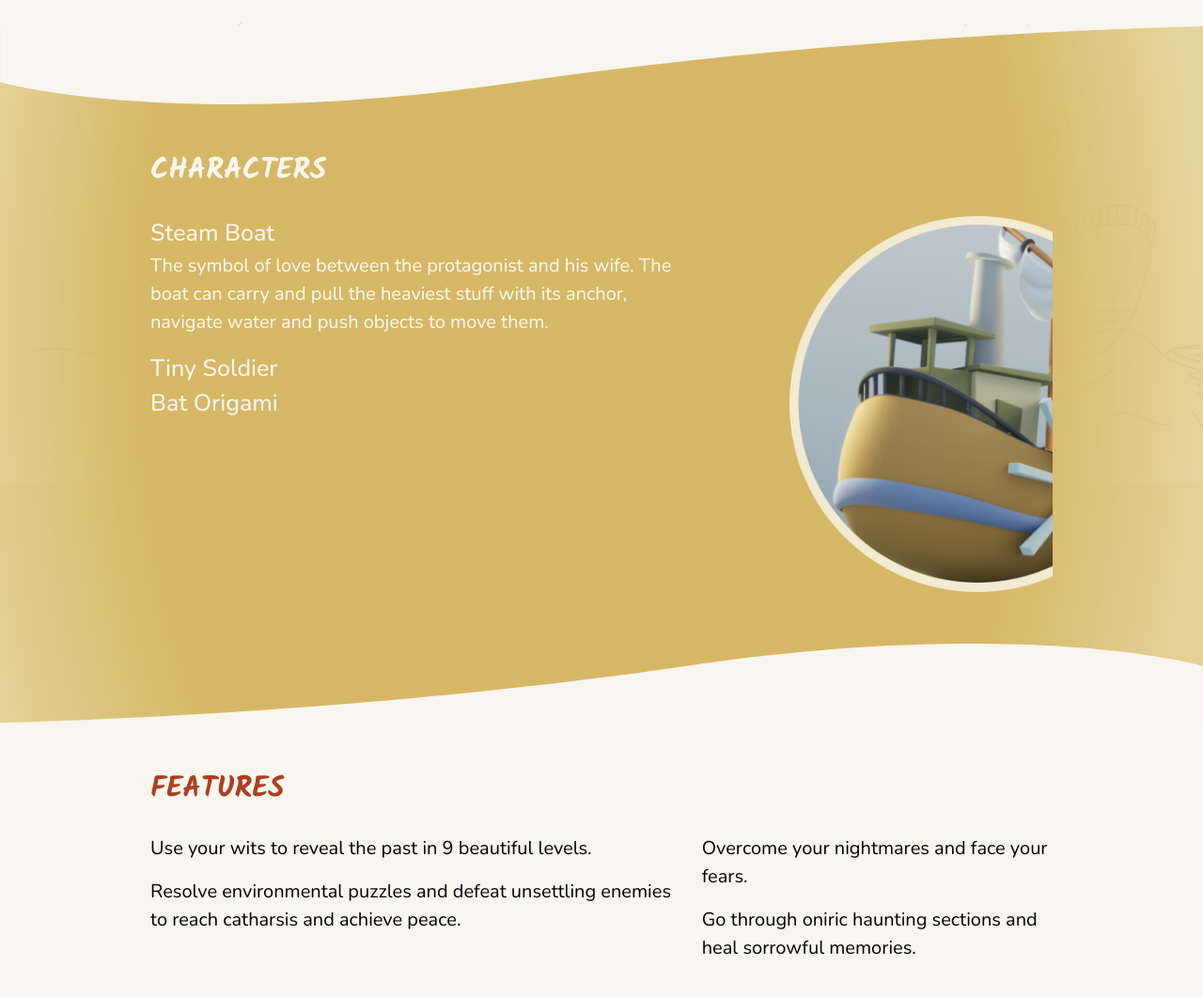
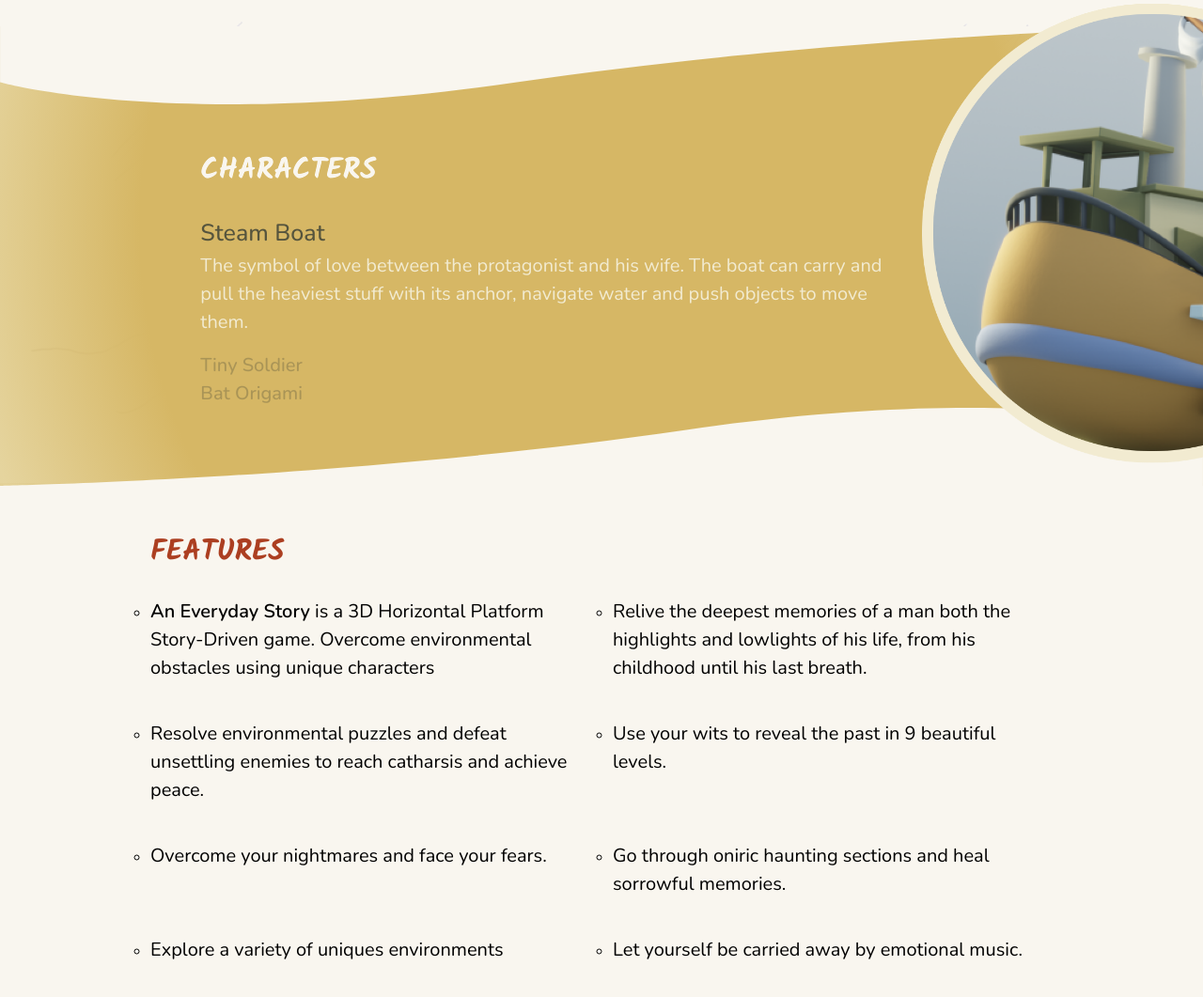
Before and after one commit to roroland/aes, a website: page index.html in a window 1280 px wide. Shown: the part 1311-2372 px from the top of the page at 94% size. Drawn offline with nearby package versions, Linux system fonts and the light colour scheme.

Commit message:
Improve characters

```diff
--- a/index.html
+++ b/index.html
@@ -53,9 +53,16 @@
         <article class="characters" id="characters">
           <img class="top-left" src="images/bottom-inverted.svg" alt="bottom-inverted">
           <!-- Characters -->
-          <div>
+          <div class="characters-image">
+            <ul>
+              <li>
+                <img src="/images/steam_boat.png" alt="Steam boat">
+              </li>
+            </ul>
+          </div>
+          <div class="characters--wrapper">
             <h2>Characters</h2>
-            <div class="characters--wrapper">
+            <h3></h3>
               <div class="characters-desc">
                 <dl>
                   <dt class="active">
@@ -87,12 +94,6 @@
                   </dd>
                 </dl>
               </div>
-              <ul class="characters-image">
-                <li>
-                  <img src="/images/steam_boat.png" alt="Steam boat">
-                </li>
-              </ul>
-            </div>
           </div>
           <img class="bottom-right" src="images/bottom-right.svg" alt="bottom-right">
         </article>
@@ -100,12 +101,29 @@
           <!-- Features -->
           <h2>Features</h2>
           <ul>
+            <li>
+              <p><strong>An Everyday Story</strong> is a 3D Horizontal Platform Story-Driven game. Overcome environmental obstacles using unique characters
+              </p>
+            </li>
+            <li>
+              <p>Relive the deepest memories of a man both the highlights and lowlights of his life, from his childhood until his last breath.</p>
+            </li>
+            <li>
+              <p>Resolve environmental puzzles and defeat unsettling enemies to reach catharsis and achieve peace.</p>
+            </li>
             <li><p>Use your wits to reveal the past in 9 beautiful levels.</p>
-              <p>Resolve environmental puzzles and defeat unsettling enemies to reach catharsis and achieve peace.</p>
             </li>
             <li>
               <p>Overcome your nightmares and face your fears.</p>
+            </li>
+            <li>
               <p>Go through oniric haunting sections and heal sorrowful memories.</p>
+            </li>
+            <li>
+              <p>Explore a variety of uniques environments</p>
+            </li>
+            <li>
+              <p>Let yourself be carried away by emotional music.</p>
             </li>
           </ul>
         </article>
--- a/scss/abstracts/_layout.scss
+++ b/scss/abstracts/_layout.scss
@@ -25,8 +25,7 @@
 }
 header,
 main,
-footer,
-.characters{
+footer{
   display: grid;
   grid-template-columns: minmax(clamp($component-space-tiny, 1vw, $component-space), 1fr)  [cont-start] minmax(clamp(0em, 1vw, $component-space), var(--maxContent)) [cont-end] minmax(clamp($component-space-tiny, 1vw, $component-space), 1fr) ;
   >*{
@@ -102,12 +101,14 @@
 .top-left{
   align-self: flex-start;
   justify-self: flex-start;
+  grid-row-start: 1;
   grid-column: 1/-1;
   z-index: 1;
 }
 .bottom-right{
   align-self: flex-end;
   justify-self: flex-end;
+  grid-row-end: -1;
   grid-column: 1/-1;
   z-index: 1;
 }
--- a/scss/components/_characters.scss
+++ b/scss/components/_characters.scss
@@ -4,35 +4,69 @@
 .characters{
   color: $lightest;
   display: grid;
+  grid-template-columns: minmax(clamp($component-space-tiny, 1vw, $component-space), 1fr)  [char-start] repeat(4, 1fr) [char-end] minmax(clamp($component-space-tiny, 1vw, $component-space), 1fr) ;
   grid-template-rows: min-content 1fr min-content;
   grid-column: 1/-1;
   background: radial-gradient(51.62% 150.17% at 48.38% 43.68%, #D6B765 0%, #D6B765 71.24%, rgba(214, 187, 101, 0.63) 100%);
+  > div{
+    grid-row: 2;
+    grid-column: char-start / char-end;
+  }
   h2{
     color: currentColor;
   }
-  > div{
-    padding: calc($component-space * 2) 0;
+  .characters-image{
+    grid-row: 1/-1;
+    grid-column: 5/-1;
+    z-index: 10;
+    gap: 0;
+    margin-left: initial;
+    transform: translateY(-5%);
+    overflow:hidden;
+    ul{
+      height: 100%;
+      transform: translateX(30%);
+      li{
+        flex: 1;
+      }
+    }
+    img{
+      width: 100%;
+      height: 100%;
+      object-fit: cover;
+      object-position: left;
+    }
   }
-
   .characters--wrapper{
     display: grid;
-    grid-column: cont-start / -1;
-    grid-template-columns: 1fr 400px;
-    .characters-image{
-      overflow: hidden;
-      img{
-        transform: translateX(30%);
-      }
-    }
+    grid-column: char-start / char-end;
+    grid-template-columns: 1fr;
+    padding: calc(#{$component-space} * 2) 8rem 0 0;
   }
   dl{
     dd{
       display: none;
+      color: $pale;
+    }
+    dt{
+      a{
+        color: rgba(var(--gray-a), .35);
+      }
+      h3{
+        font-size: var(--tys-m);
+      }
     }
     .active{
       display: block;
+      a{
+        color: $gray;
+      }
+      h3{
+        font-size: var(--tys-l);
+      }
       + dd{
         display: block;
+        margin-bottom: $component-space-small;
       }
     }
   }
--- /dev/null
+++ b/scss/components/_features.scss
@@ -0,0 +1,19 @@
+@use '../abstracts/variables' as *;
+@use '../abstracts/colors' as *;
+
+.features{
+  display: flex;
+  flex-flow: row wrap;
+  ul{
+    display: flex;
+    flex-flow: row wrap;
+    gap: $component-space;
+  }
+  li{
+    flex: 1 33%;
+    list-style-type: circle;
+    p{
+      padding-right: $component-space-tiny;
+    }
+  }
+}
--- a/scss/components/_index.scss
+++ b/scss/components/_index.scss
@@ -1,3 +1,4 @@
 @forward '../abstracts/';
 @forward 'header_nav';
 @forward 'characters';
+@forward 'features';
```
Also changed, not shown: css/style.css, 1 other file.
